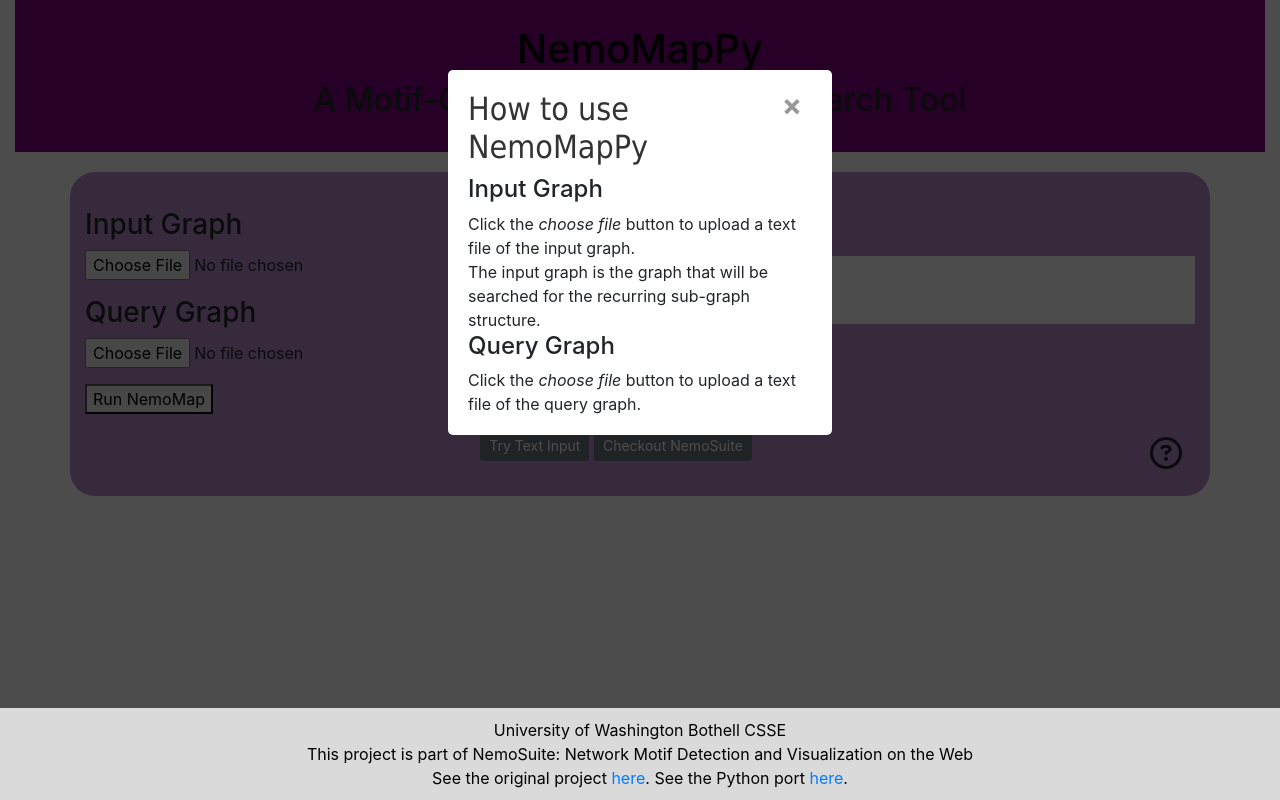
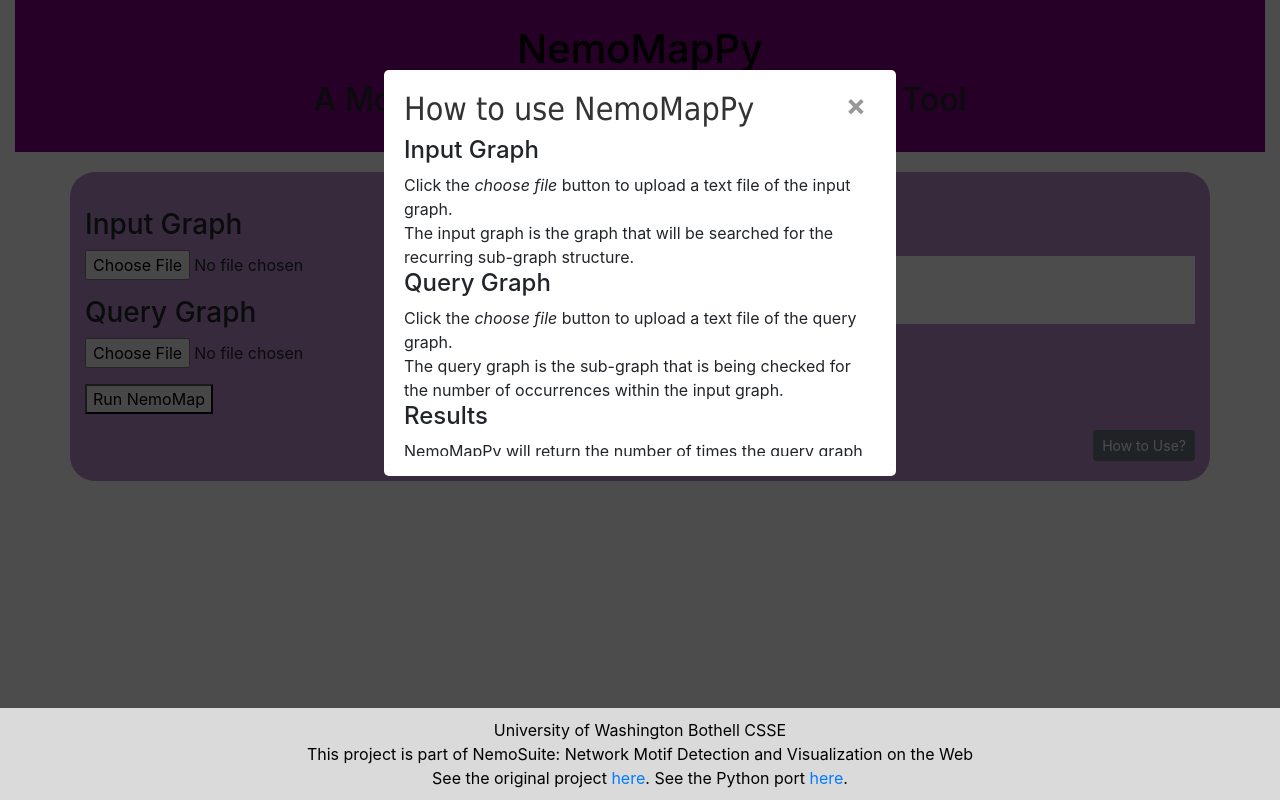
Before and after one commit to pmar116/NemoMapPy_Flask, a Flask app: page /nmp-file in a window 1280 px wide, after a click on "How to Use?". Run offline with Flask 2, Linux system fonts and the light colour scheme; some libraries are stand-ins or nearby versions.

Commit message:
update help section

```diff
--- a/app/static/style.css
+++ b/app/static/style.css
@@ -117,7 +117,7 @@ body{
     padding: 20px;
     background: #fff;
     border-radius: 5px;
-    width: 30%;
+    width: 40%;
     position: relative;
     transition: all 5s ease-in-out;
   }
@@ -144,6 +144,6 @@ body{
   }
 
   .popup .content {
-    max-height: 30%;
+    max-height: 40%;
     overflow: auto;
   }
--- a/app/templates/base.html
+++ b/app/templates/base.html
@@ -10,7 +10,7 @@
         <!-- CSS STYLING-->
         <link rel="stylesheet" href="{{ url_for('static', filename='style.css') }}">
         <!--Icons-->
-        <script src="https://kit.fontawesome.com/13cff0d9b1.js" crossorigin="anonymous"></script>
+        <!-- <script src="https://kit.fontawesome.com/13cff0d9b1.js" crossorigin="anonymous"></script> -->
 
         <!-- Bootstrap CSS -->
         <link rel="stylesheet" href="https://stackpath.bootstrapcdn.com/bootstrap/4.3.1/css/bootstrap.min.css" integrity="sha384-ggOyR0iXCbMQv3Xipma34MD+dH/1fQ784/j6cY/iJTQUOhcWr7x9JvoRxT2MZw1T" crossorigin="anonymous">
--- a/app/templates/fileupload.html
+++ b/app/templates/fileupload.html
@@ -38,7 +38,7 @@
                     <a href="http://bioresearch02p.uwb.edu/biores" class="btn btn-secondary btn-sm" role="button">Checkout NemoSuite</a>
                 </div>
                 <div>
-                    <a class="btn" href="#popup1"><i class="far fa-question-circle fa-2x"></i></a>
+                    <a class="btn btn-secondary btn-sm" href="#popup1">How to Use?</a>
                     <div id="popup1" class="overlay">
                         <div class="popup">
                             <h2>How to use NemoMapPy</h2>
--- a/app/templates/index.html
+++ b/app/templates/index.html
@@ -41,7 +41,7 @@
                         <a href="http://bioresearch02p.uwb.edu/biores" class="btn btn-secondary btn-sm" role="button">Checkout NemoSuite</a>
                     </div>
                     <div>
-                        <a class="btn" href="#popup1"><i class="far fa-question-circle fa-2x"></i></a>
+                        <a class="btn btn-secondary btn-sm" href="#popup1">How to Use?</a>
                         <div id="popup1" class="overlay">
                             <div class="popup">
                                 <h2>How to use NemoMapPy</h2>
```
